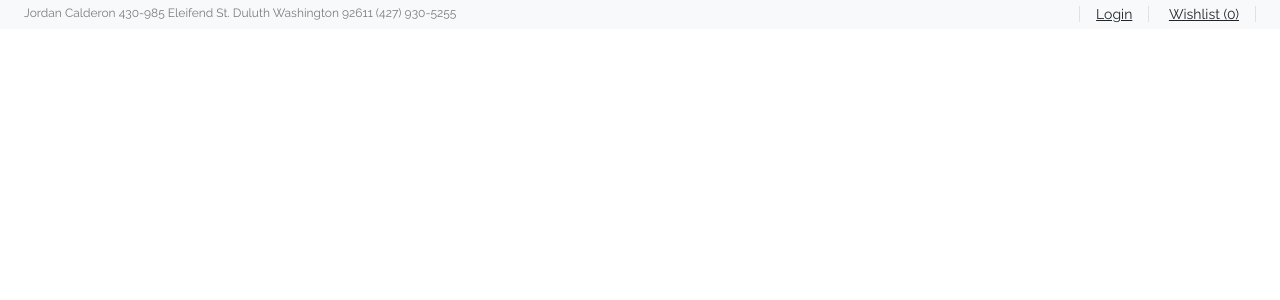
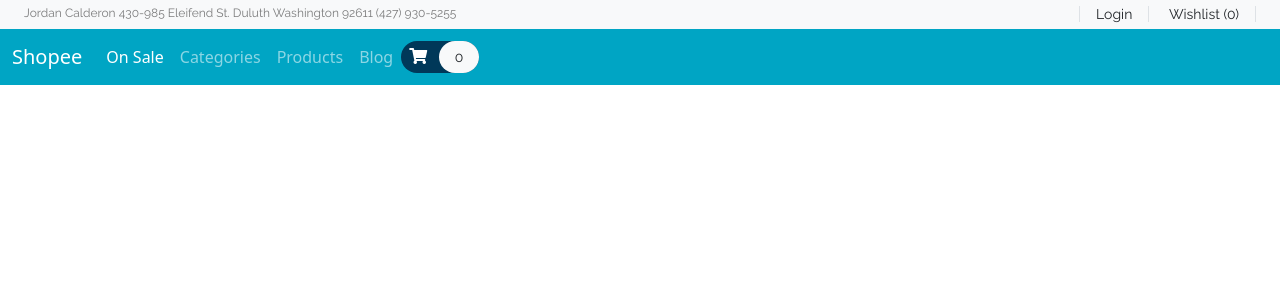
Before and after one commit to Ghidyon/shopee, a PHP site: page / in a window 1280 px wide. Shown: the top 300 px of the page. Run offline with PHP 8.4, Linux system fonts and the light colour scheme; some web fonts are replaced.

Commit message:
basic navigation

```diff
--- a/index.html
+++ b/index.html
@@ -1,36 +1,83 @@
 <!DOCTYPE html>
 <html lang="en">
+
 <head>
     <meta charset="UTF-8">
     <meta name="viewport" content="width=device-width, initial-scale=1.0">
     <title>Shopee - Online Store</title>
 
     <!-- Bootstrap CDN -->
-    <link href="https://cdn.jsdelivr.net/npm/bootstrap@5.0.0-beta1/dist/css/bootstrap.min.css" rel="stylesheet" integrity="sha384-giJF6kkoqNQ00vy+HMDP7azOuL0xtbfIcaT9wjKHr8RbDVddVHyTfAAsrekwKmP1" crossorigin="anonymous">
+    <link href="https://cdn.jsdelivr.net/npm/bootstrap@5.0.0-beta1/dist/css/bootstrap.min.css" rel="stylesheet"
+        integrity="sha384-giJF6kkoqNQ00vy+HMDP7azOuL0xtbfIcaT9wjKHr8RbDVddVHyTfAAsrekwKmP1" crossorigin="anonymous">
 
     <!-- Owl Carousel CDN -->
-    <link rel="stylesheet" href="https://cdnjs.cloudflare.com/ajax/libs/OwlCarousel2/2.3.4/assets/owl.carousel.min.css" integrity="sha512-tS3S5qG0BlhnQROyJXvNjeEM4UpMXHrQfTGmbQ1gKmelCxlSEBUaxhRBj/EFTzpbP4RVSrpEikbmdJobCvhE3g==" crossorigin="anonymous" />
-    <link rel="stylesheet" href="https://cdnjs.cloudflare.com/ajax/libs/OwlCarousel2/2.3.4/assets/owl.theme.default.min.css" integrity="sha512-sMXtMNL1zRzolHYKEujM2AqCLUR9F2C4/05cdbxjjLSRvMQIciEPCQZo++nk7go3BtSuK9kfa/s+a4f4i5pLkw==" crossorigin="anonymous" />
+    <link rel="stylesheet" href="https://cdnjs.cloudflare.com/ajax/libs/OwlCarousel2/2.3.4/assets/owl.carousel.min.css"
+        integrity="sha512-tS3S5qG0BlhnQROyJXvNjeEM4UpMXHrQfTGmbQ1gKmelCxlSEBUaxhRBj/EFTzpbP4RVSrpEikbmdJobCvhE3g=="
+        crossorigin="anonymous" />
+    <link rel="stylesheet"
+        href="https://cdnjs.cloudflare.com/ajax/libs/OwlCarousel2/2.3.4/assets/owl.theme.default.min.css"
+        integrity="sha512-sMXtMNL1zRzolHYKEujM2AqCLUR9F2C4/05cdbxjjLSRvMQIciEPCQZo++nk7go3BtSuK9kfa/s+a4f4i5pLkw=="
+        crossorigin="anonymous" />
 
     <!-- Font Awesome Icons CDN -->
-    <link rel="stylesheet" href="https://cdnjs.cloudflare.com/ajax/libs/font-awesome/5.15.2/css/all.min.css" integrity="sha512-HK5fgLBL+xu6dm/Ii3z4xhlSUyZgTT9tuc/hSrtw6uzJOvgRr2a9jyxxT1ely+B+xFAmJKVSTbpM/CuL7qxO8w==" crossorigin="anonymous" />
+    <link rel="stylesheet" href="https://cdnjs.cloudflare.com/ajax/libs/font-awesome/5.15.2/css/all.min.css"
+        integrity="sha512-HK5fgLBL+xu6dm/Ii3z4xhlSUyZgTT9tuc/hSrtw6uzJOvgRr2a9jyxxT1ely+B+xFAmJKVSTbpM/CuL7qxO8w=="
+        crossorigin="anonymous" />
 
     <!-- Custom CSS -->
     <link rel="stylesheet" href="styles/main.css">
     <link rel="stylesheet" href="styles/typography.css">
+    <link rel="stylesheet" href="styles/color.css">
 </head>
+
 <body>
 
     <!-- Header Starts -->
     <header id=header>
         <div class="strip d-flex justify-content-between px-4 py-1 bg-light">
-            <p class="font-raleway font-size-12 text-black-50 m-0">Jordan Calderon 430-985 Eleifend St. Duluth Washington 92611 (427) 930-5255</p>
+            <p class="font-raleway font-size-12 text-black-50 m-0">Jordan Calderon 430-985 Eleifend St. Duluth
+                Washington 92611 (427) 930-5255</p>
 
             <div class="font-raleway font-size-14">
                 <a href="#" class="px-3 border-start border-end text-dark">Login</a>
                 <a href="#" class="px-3 border-end text-dark">Wishlist (0)</a>
             </div>
         </div>
+
+        <!-- Navigation bar starts -->
+        <nav class="navbar navbar-expand-lg navbar-dark sec-color-bg">
+            <div class="container-fluid">
+                <a class="navbar-brand" href="#">Shopee</a>
+                <button class="navbar-toggler" type="button" data-bs-toggle="collapse" data-bs-target="#navbarNav"
+                    aria-controls="navbarNav" aria-expanded="false" aria-label="Toggle navigation">
+                    <span class="navbar-toggler-icon"></span>
+                </button>
+                <div class="collapse navbar-collapse" id="navbarNav">
+                    <ul class="navbar-nav">
+                        <li class="nav-item">
+                            <a class="nav-link active" aria-current="page" href="#">On Sale</a>
+                        </li>
+                        <li class="nav-item">
+                            <a class="nav-link" href="#">Categories</a>
+                        </li>
+                        <li class="nav-item">
+                            <a class="nav-link" href="#">Products</a>
+                        </li>
+                        <li class="nav-item">
+                            <a class="nav-link" href="#">Blog</a>
+                        </li>
+                    </ul>
+
+                    <form action="#" class="font-size-14 font-raleway">
+                        <a href="#" class="rounded-pill py-2 pri-color-bg">
+                            <span class="text-white px-2 font-size-16"><i class="fas fa-shopping-cart"></i></span>
+                            <span class="px-3 py-2 bg-light text-dark rounded-pill">0</span>
+                        </a>
+                    </form>
+                </div>
+            </div>
+        </nav>
+        <!-- Navigation bar ends -->
     </header>
     <!-- Header Ends -->
 
@@ -47,6 +94,9 @@
     <!-- Footer Ends -->
 
     <!-- Bootstrap js -->
-    <script src="https://cdn.jsdelivr.net/npm/bootstrap@5.0.0-beta1/dist/js/bootstrap.bundle.min.js" integrity="sha384-ygbV9kiqUc6oa4msXn9868pTtWMgiQaeYH7/t7LECLbyPA2x65Kgf80OJFdroafW" crossorigin="anonymous"></script>
+    <script src="https://cdn.jsdelivr.net/npm/bootstrap@5.0.0-beta1/dist/js/bootstrap.bundle.min.js"
+        integrity="sha384-ygbV9kiqUc6oa4msXn9868pTtWMgiQaeYH7/t7LECLbyPA2x65Kgf80OJFdroafW"
+        crossorigin="anonymous"></script>
 </body>
+
 </html>
--- /dev/null
+++ b/styles/color.css
@@ -0,0 +1,23 @@
+.pri-color {
+    color: var(--priColor);
+}
+
+.pri-color-bg {
+    background: var(--priColor);
+}
+
+.sec-color {
+    color: var(--secColor);
+}
+
+.sec-color-bg {
+    background: var(--secColor);
+}
+
+.yellow-color {
+    color: var(--yellowColor);
+}
+
+.yellow-color-bg {
+    background: var(--yellowColor);
+}
--- a/styles/main.css
+++ b/styles/main.css
@@ -20,5 +20,10 @@ button:focus {
     box-shadow: none !important;
 }
 
+a {
+    text-decoration: none !important;
+}
 
-@import './typography.css';
+a:hover {
+    text-decoration: underline !important;
+}
```
